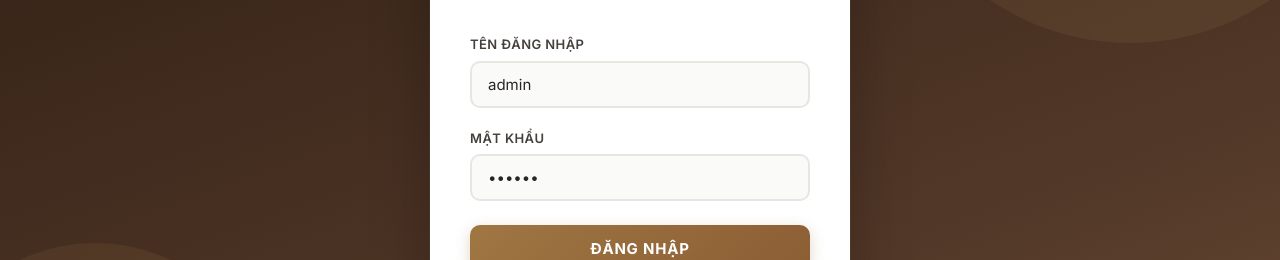
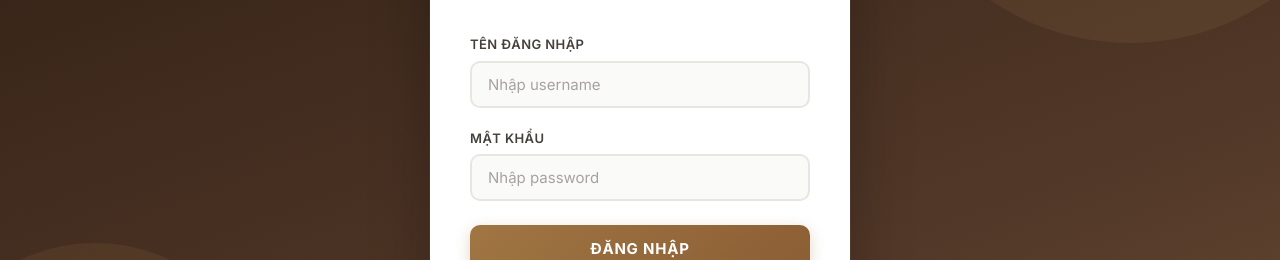
Before and after one commit to sauSage1811/BaiTapLonWebNC, a React (Vite) app in the folder frontend/: page /login in a window 1280 px wide. Shown: the part 307-567 px from the top of the page. Built offline with nearby package versions, Linux system fonts and the light colour scheme.

Commit message:
fix giao diện login

```diff
--- a/frontend/src/pages/Login.jsx
+++ b/frontend/src/pages/Login.jsx
@@ -6,8 +6,8 @@ function Login() {
     const navigate = useNavigate();
     const { login } = useAuth();
 
-    const [username, setUsername] = useState("admin");
-    const [password, setPassword] = useState("123456");
+    const [username, setUsername] = useState("");
+    const [password, setPassword] = useState("");
     const [error, setError] = useState("");
 
     const handleSubmit = async (e) => {
```
Also changed, not shown: 1 other file (tests, documents, lock files or other folders).
